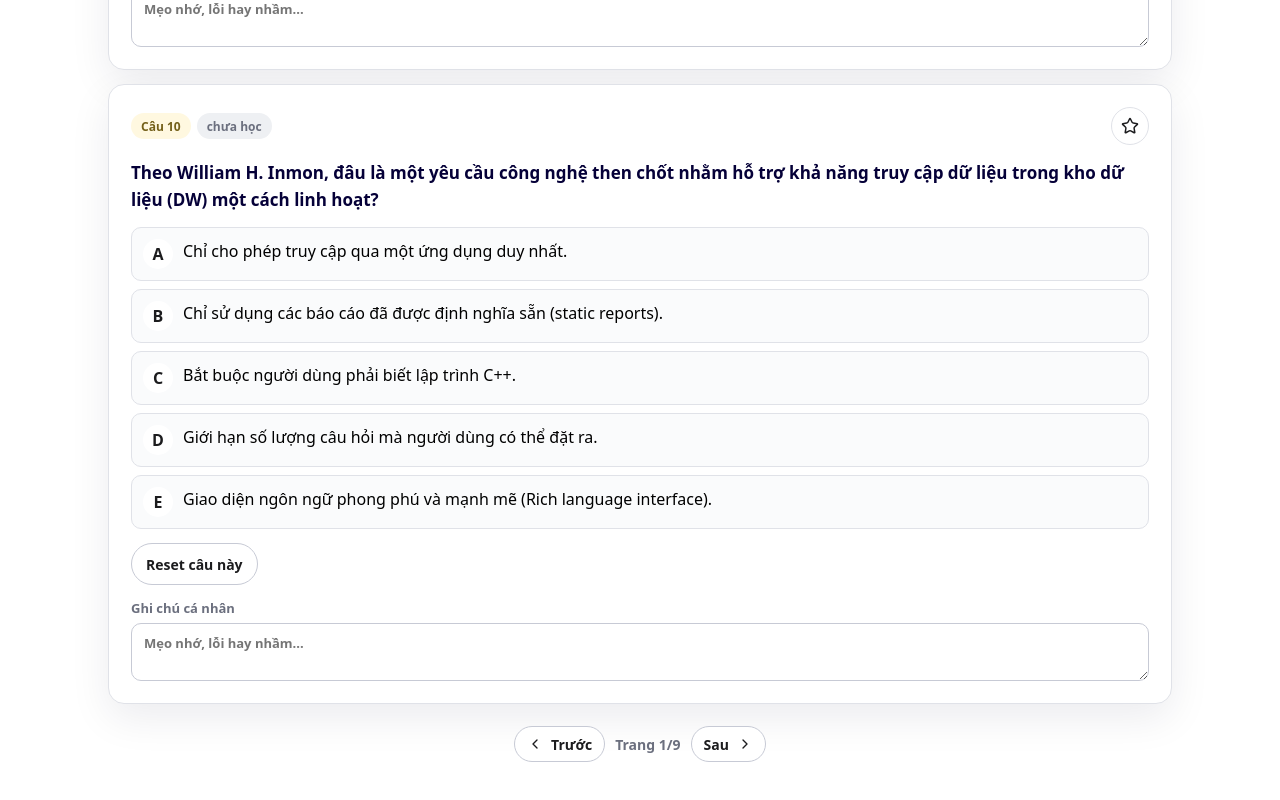
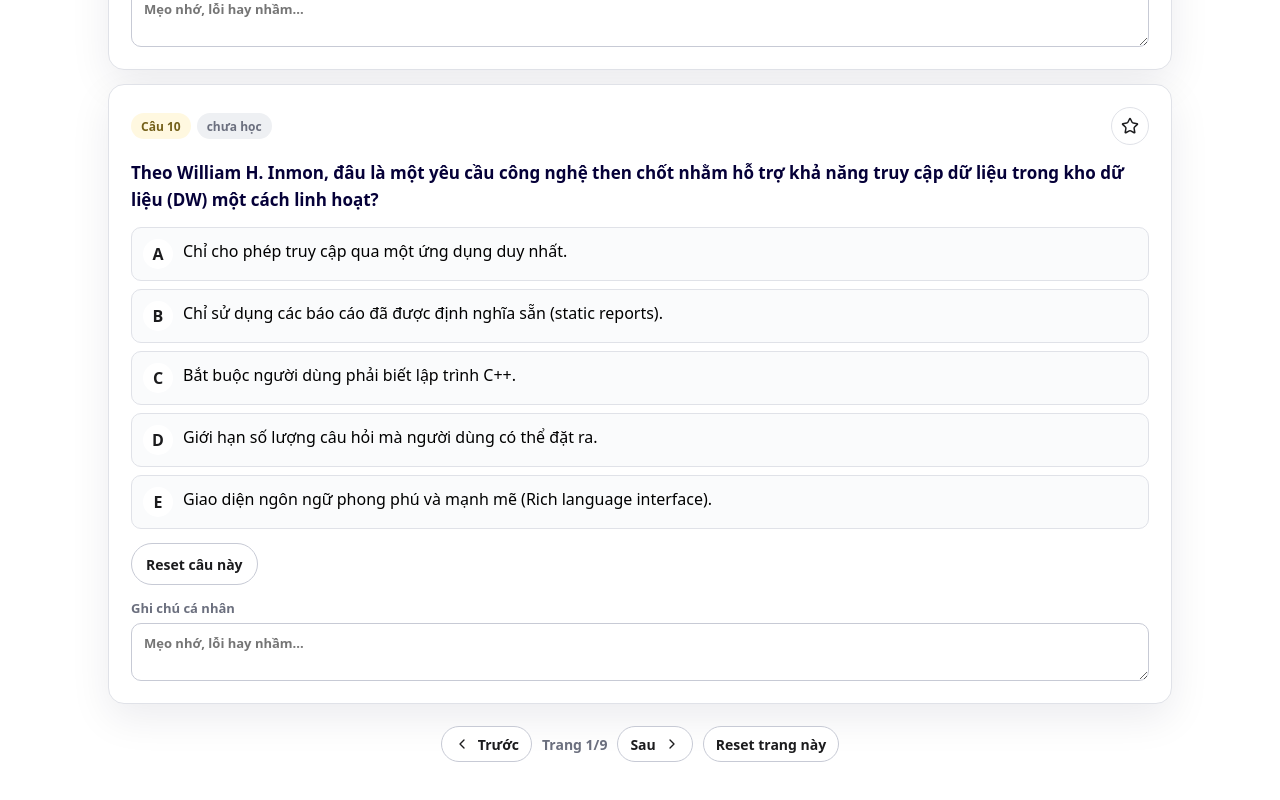
Before and after one commit to khang-dogo/on-thi-dw, a React (Vite) app: page /study in a window 1280 px wide. Shown: the part 6133-6933 px from the top of the page. Built offline with nearby package versions, Linux system fonts and the light colour scheme.

Commit message:
Add current page reset for study answers

```diff
--- a/src/pages/StudyPage.tsx
+++ b/src/pages/StudyPage.tsx
@@ -70,6 +70,7 @@ export function StudyPage({
   const safePage = Math.min(currentPage, totalPages);
   const pageStart = (safePage - 1) * PAGE_SIZE;
   const pagedQuestions = filteredQuestions.slice(pageStart, pageStart + PAGE_SIZE);
+  const canResetPage = pagedQuestions.some((question) => answers[question.id]);
 
   function setFilterAndResetPage(nextFilter: StudyFilter) {
     setFilter(nextFilter);
@@ -95,6 +96,21 @@ export function StudyPage({
       const next = { ...current };
       delete next[questionId];
       return next;
+    });
+  }
+
+  function resetCurrentPage() {
+    const pageIds = new Set(pagedQuestions.map((question) => question.id));
+    setAnswers((current) => {
+      let changed = false;
+      const next = { ...current };
+      for (const questionId of pageIds) {
+        if (next[questionId]) {
+          delete next[questionId];
+          changed = true;
+        }
+      }
+      return changed ? next : current;
     });
   }
 
@@ -168,7 +184,13 @@ export function StudyPage({
             ))}
           </section>
 
-          <PaginationControls currentPage={safePage} setPage={setCurrentPage} totalPages={totalPages} />
+          <PaginationControls
+            canResetPage={canResetPage}
+            currentPage={safePage}
+            resetPage={resetCurrentPage}
+            setPage={setCurrentPage}
+            totalPages={totalPages}
+          />
         </>
       )}
     </div>
@@ -278,11 +300,15 @@ function StudyQuestionCard({
 }
 
 function PaginationControls({
+  canResetPage,
   currentPage,
+  resetPage,
   totalPages,
   setPage,
 }: {
+  canResetPage: boolean;
   currentPage: number;
+  resetPage: () => void;
   totalPages: number;
   setPage: (page: number) => void;
 }) {
@@ -308,6 +334,9 @@ function PaginationControls({
       >
         Sau
         <ChevronRight size={16} />
+      </button>
+      <button className="secondary-button compact" disabled={!canResetPage} onClick={resetPage} type="button">
+        Reset trang này
       </button>
     </nav>
   );
```
Also changed, not shown: 1 other file (tests, documents, lock files or other folders).
